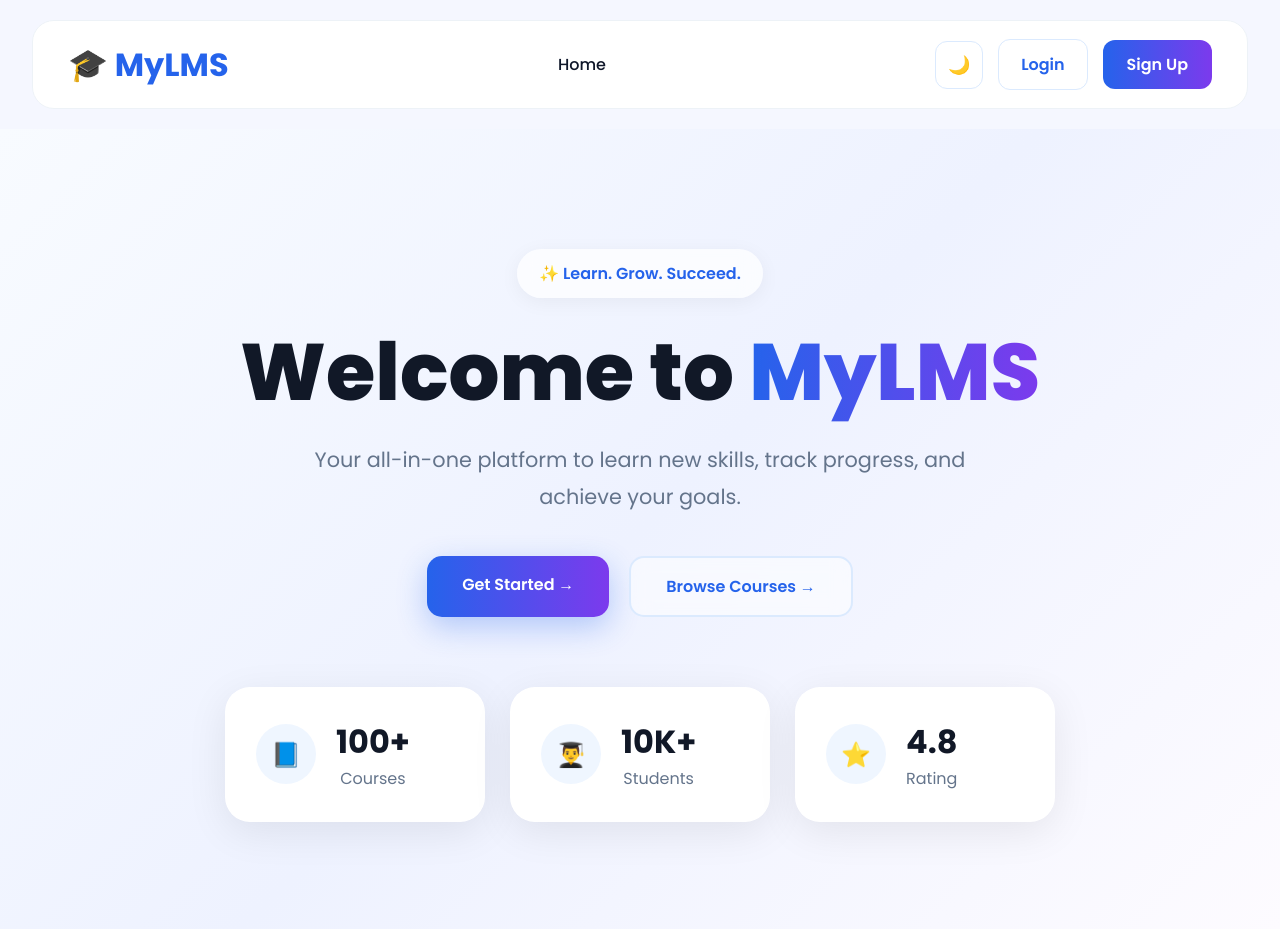
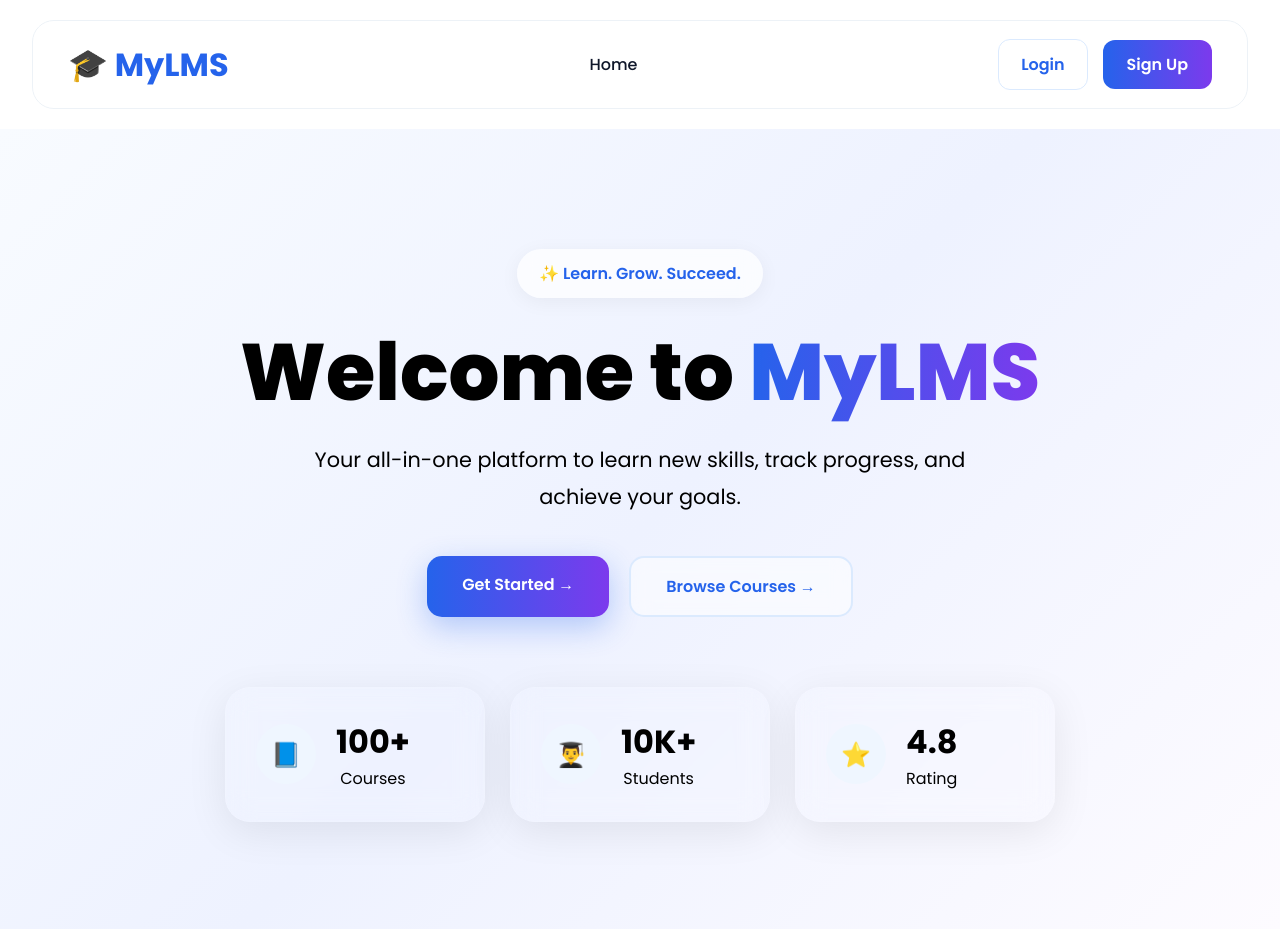
Before and after one commit to sairajnagula123/lms-app, a React (Create React App) app in the folder client/: page / in a window 1280 px wide. Built offline with nearby package versions, Linux system fonts and the light colour scheme.

Commit message:
Final fixes

```diff
--- a/client/src/App.js
+++ b/client/src/App.js
@@ -3,8 +3,6 @@
   Routes,
   Route,
 } from "react-router-dom";
-
-import { useState } from "react";
 
 import Signup from "./pages/Signup";
 import Login from "./pages/Login";
@@ -20,7 +18,6 @@
 
 import ProtectedRoute from "./components/ProtectedRoute";
 import Navbar from "./components/Navbar";
-import "./styles/DarkMode.css";
 
 import {
   ToastContainer,
@@ -29,21 +26,10 @@
 import "react-toastify/dist/ReactToastify.css";
 
 import "./styles/Navbar.css";
-import "./styles/DarkMode.css";
 
 function App() {
 
-  // DARK MODE STATE
-  const [darkMode, setDarkMode] =
-    useState(false);
-
   return (
-
-    <div
-      className={
-        darkMode ? "dark" : ""
-      }
-    >
 
     <Router>
 
@@ -54,10 +40,7 @@
       />
 
       {/* NAVBAR */}
-        <Navbar
-          darkMode={darkMode}
-          setDarkMode={setDarkMode}
-        />
+      <Navbar />
 
       {/* ROUTES */}
       <Routes>
@@ -150,8 +133,6 @@
       </Routes>
 
     </Router>
-
-    </div>
   );
 }
 
--- a/client/src/components/Navbar.jsx
+++ b/client/src/components/Navbar.jsx
@@ -1,11 +1,9 @@
 import { Link, useNavigate } from "react-router-dom";
 import { useEffect, useState } from "react";
+
 import "../styles/Navbar.css";
 
-function Navbar({
-  darkMode,
-  setDarkMode,
-}) {
+function Navbar() {
 
   const [role, setRole] =
     useState("");
@@ -109,27 +107,6 @@
       {/* RIGHT SIDE */}
       <div className="nav-buttons">
 
-        {/* THEME BUTTON */}
-        <button
-          className="theme-btn"
-          onClick={() => {
-          const newMode =
-            !darkMode;
-          setDarkMode(newMode);
-          if(newMode){
-            document.body.classList.add(
-              "dark"
-            );
-          } else {
-            document.body.classList.remove(
-              "dark"
-            );
-          }
-        }}
-        >
-          {darkMode ? "☀️" : "🌙"}
-        </button>
-
         {!role ? (
           <>
 
```
Lines whose indentation alone changed are shown as unchanged.
